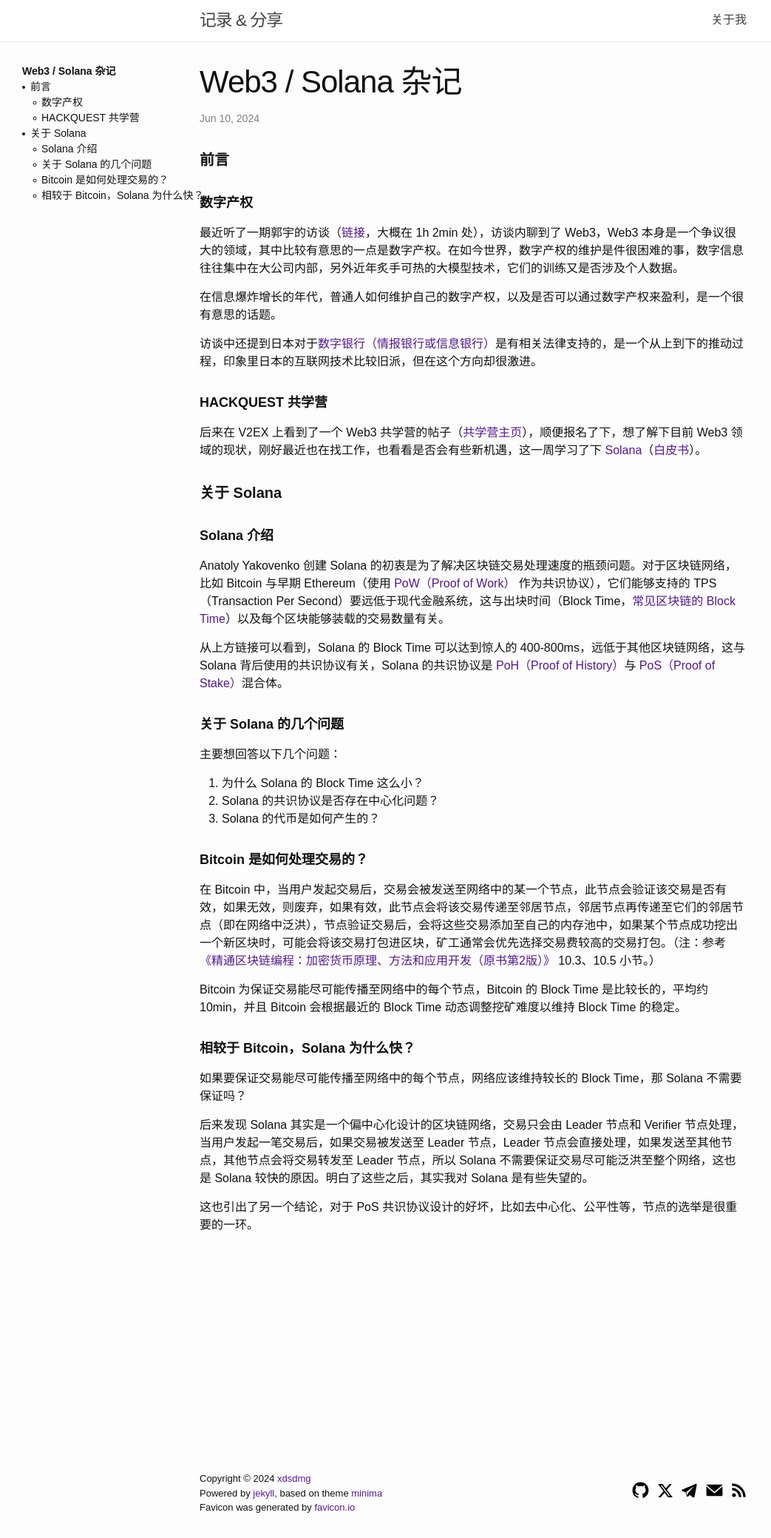
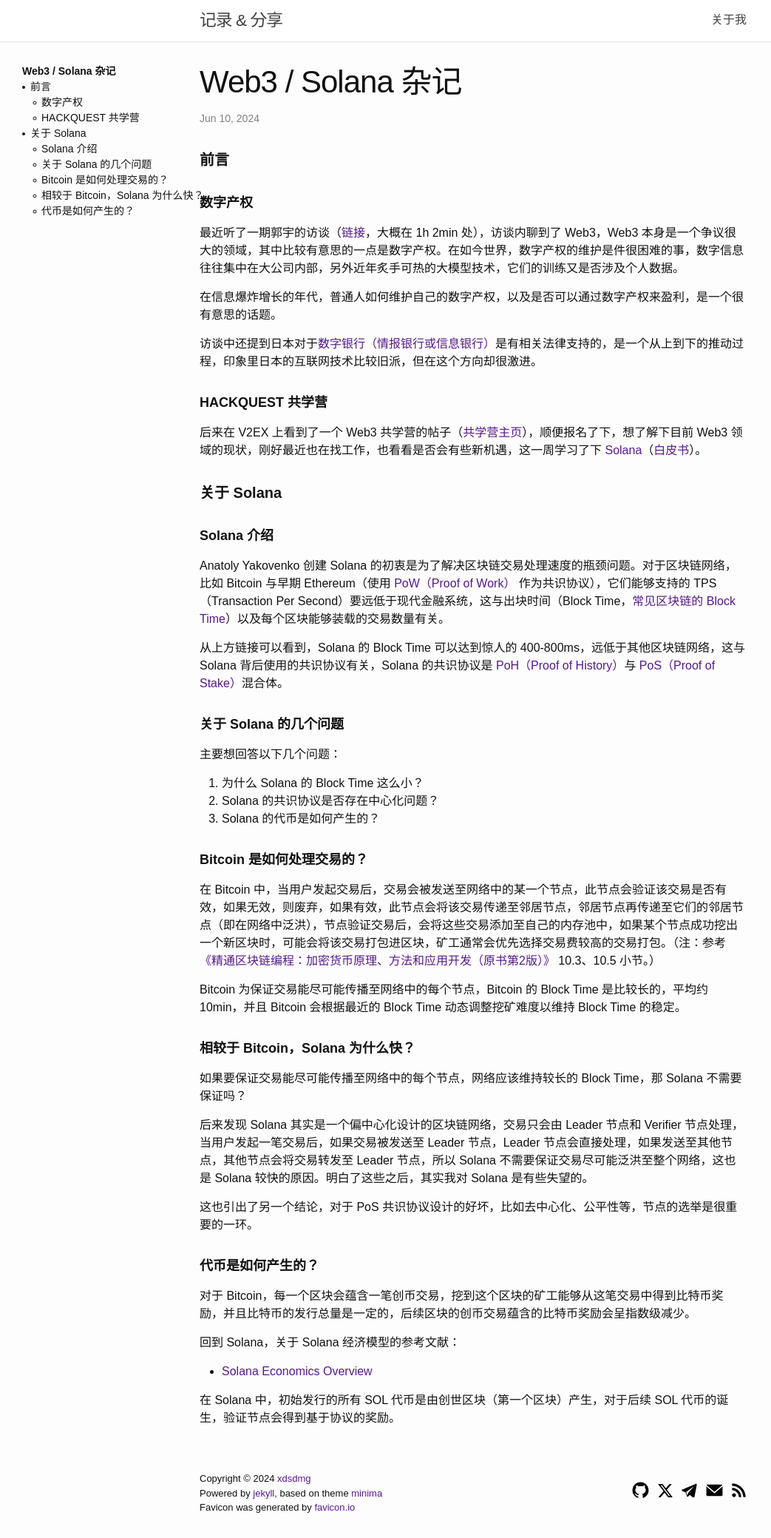
Before and after one commit to xdsdmg/xdsdmg.github.io, a Jekyll site: the page built from docs/_posts/2024-06-10-web3-think.md, in a window 1280 px wide. Shown: the whole page at 74% size, without its empty margins (0-1043 px from the left). Built offline with Jekyll 4.4.1, drawn with Linux system fonts in a browser that asks for light colours; the table of contents is made by our own code.

Commit message:
write post

```diff
--- a/docs/_posts/2024-06-10-web3-think.md
+++ b/docs/_posts/2024-06-10-web3-think.md
@@ -48,3 +48,13 @@
 后来发现 Solana 其实是一个偏中心化设计的区块链网络，交易只会由 Leader 节点和 Verifier 节点处理，当用户发起一笔交易后，如果交易被发送至 Leader 节点，Leader 节点会直接处理，如果发送至其他节点，其他节点会将交易转发至 Leader 节点，所以 Solana 不需要保证交易尽可能泛洪至整个网络，这也是 Solana 较快的原因。明白了这些之后，其实我对 Solana 是有些失望的。
 
 这也引出了另一个结论，对于 PoS 共识协议设计的好坏，比如去中心化、公平性等，节点的选举是很重要的一环。
+
+##### **代币是如何产生的？**
+
+对于 Bitcoin，每一个区块会蕴含一笔创币交易，挖到这个区块的矿工能够从这笔交易中得到比特币奖励，并且比特币的发行总量是一定的，后续区块的创币交易蕴含的比特币奖励会呈指数级减少。
+
+回到 Solana，关于 Solana 经济模型的参考文献：
+
+- [Solana Economics Overview](https://solana.com/zh/docs/economics)
+
+在 Solana 中，初始发行的所有 SOL 代币是由创世区块（第一个区块）产生，对于后续 SOL 代币的诞生，验证节点会得到基于协议的奖励。
```
